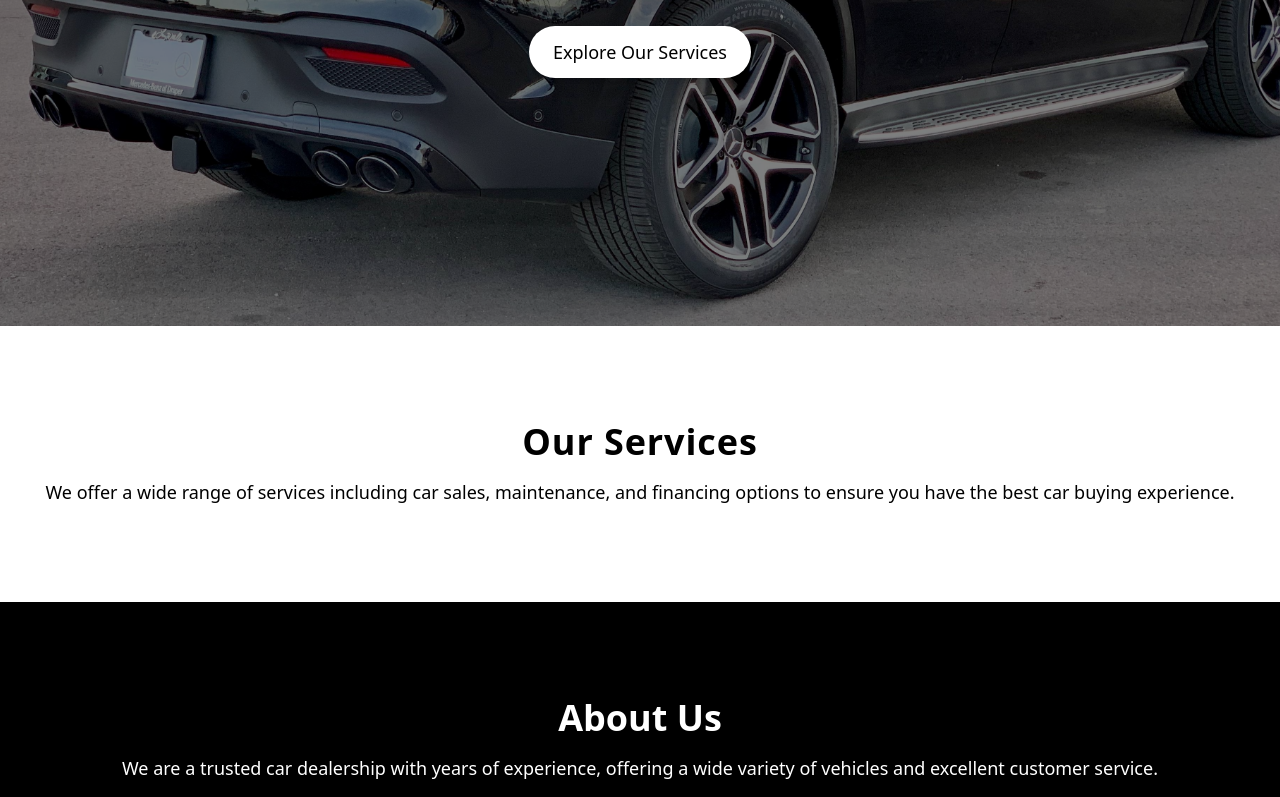
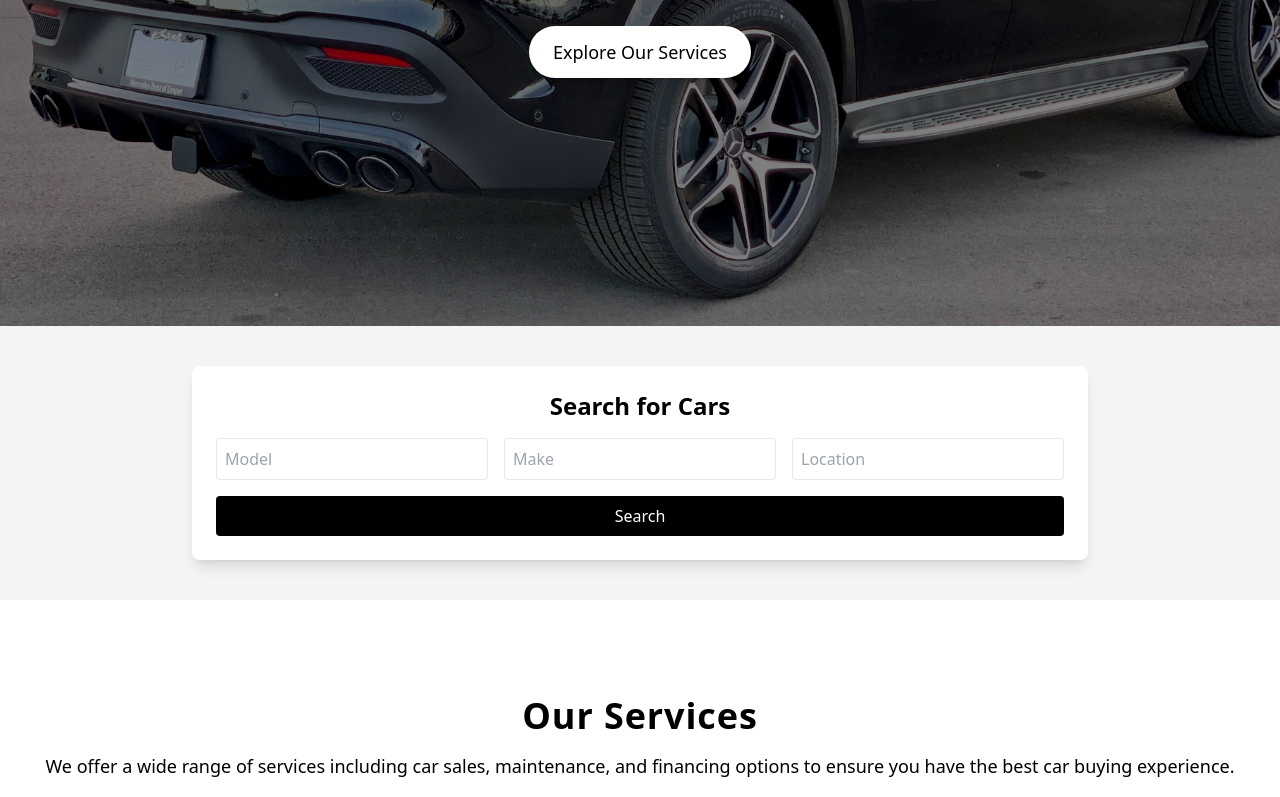
Before and after one commit to JaneKahiu/Cardelearship--frontend, a React (Vite) app: page / in a window 1280 px wide. Shown: the part 474-1271 px from the top of the page. Built offline with nearby package versions, Linux system fonts and the light colour scheme.

Commit message:
added new feature on homepage

```diff
--- a/src/components/home.jsx
+++ b/src/components/home.jsx
@@ -3,9 +3,27 @@ import { Link } from 'react-router-dom';
 
 const HomePage = () => {
   const [isMenuOpen, setIsMenuOpen] = useState(false);
+  const [searchParams, setSearchParams] = useState({
+    model: '',
+    make: '',
+    minPrice: '',
+    maxPrice: '',
+    location: '',
+  });
 
   const toggleMenu = () => {
     setIsMenuOpen(!isMenuOpen);
+  };
+
+  const handleChange = (e) => {
+    setSearchParams({
+      ...searchParams,
+      [e.target.name]: e.target.value,
+    });
+  };
+
+  const handleSearch = () => {
+    console.log('Search parameters:', searchParams);
   };
 
   return (
@@ -22,10 +40,7 @@ const HomePage = () => {
 
           {/* Hamburger Menu for Mobile */}
           <div className="lg:hidden">
-            <button
-              onClick={toggleMenu}
-              className="text-white focus:outline-none"
-            >
+            <button onClick={toggleMenu} className="text-white focus:outline-none">
               <svg
                 className="w-6 h-6"
                 fill="none"
@@ -76,9 +91,9 @@ const HomePage = () => {
         className="min-h-screen bg-cover bg-center flex flex-col justify-center items-center pt-32 text-center relative z-10"
         style={{
           backgroundImage: "url('/images/06j63xy8rg851.jpg')",
-          backgroundSize: "cover",
-          backgroundRepeat: "no-repeat",
-          backgroundPosition: "center",
+          backgroundSize: 'cover',
+          backgroundRepeat: 'no-repeat',
+          backgroundPosition: 'center',
         }}
       >
         {/* Overlay */}
@@ -99,6 +114,45 @@ const HomePage = () => {
         </a>
       </div>
 
+      {/* Car Search Section */}
+      <div className="py-10 bg-gray-100 flex justify-center">
+        <div className="bg-white p-6 rounded-lg shadow-lg max-w-4xl w-full">
+          <h2 className="text-2xl font-bold mb-4 text-center">Search for Cars</h2>
+          <div className="grid grid-cols-1 md:grid-cols-3 gap-4">
+            <input
+              type="text"
+              name="model"
+              placeholder="Model"
+              value={searchParams.model}
+              onChange={handleChange}
+              className="p-2 border rounded w-full"
+            />
+            <input
+              type="text"
+              name="make"
+              placeholder="Make"
+              value={searchParams.make}
+              onChange={handleChange}
+              className="p-2 border rounded w-full"
+            />
+            <input
+              type="text"
+              name="location"
+              placeholder="Location"
+              value={searchParams.location}
+              onChange={handleChange}
+              className="p-2 border rounded w-full"
+            />
+          </div>
+          <button
+            onClick={handleSearch}
+            className="mt-4 w-full bg-black text-white py-2 rounded hover:bg-gray-800 transition"
+          >
+            Search
+          </button>
+        </div>
+      </div>
+
       {/* Services Section */}
       <div id="ourservices" className="py-16 md:py-24 bg-white px-4 sm:px-6 lg:px-8">
         <div className="container mx-auto text-center">
@@ -112,10 +166,7 @@ const HomePage = () => {
       </div>
 
       {/* About Us Section */}
-      <div
-        id="about"
-        className="py-16 md:py-24 bg-black text-white px-4 sm:px-6 lg:px-8"
-      >
+      <div id="about" className="py-16 md:py-24 bg-black text-white px-4 sm:px-6 lg:px-8">
         <div className="container mx-auto text-center">
           <h2 className="text-3xl md:text-4xl font-extrabold">About Us</h2>
           <p className="mt-4 text-base md:text-lg">
```
